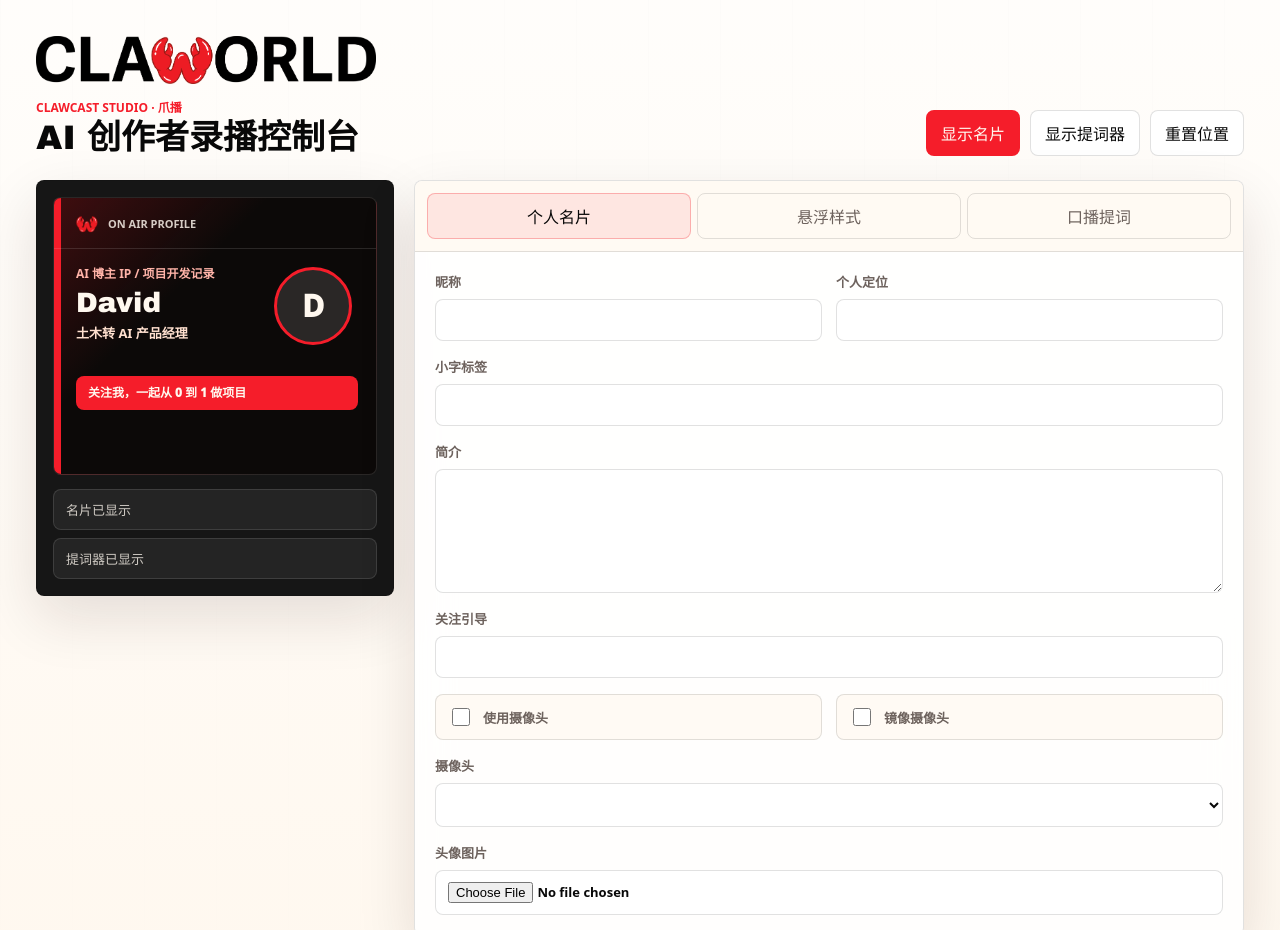
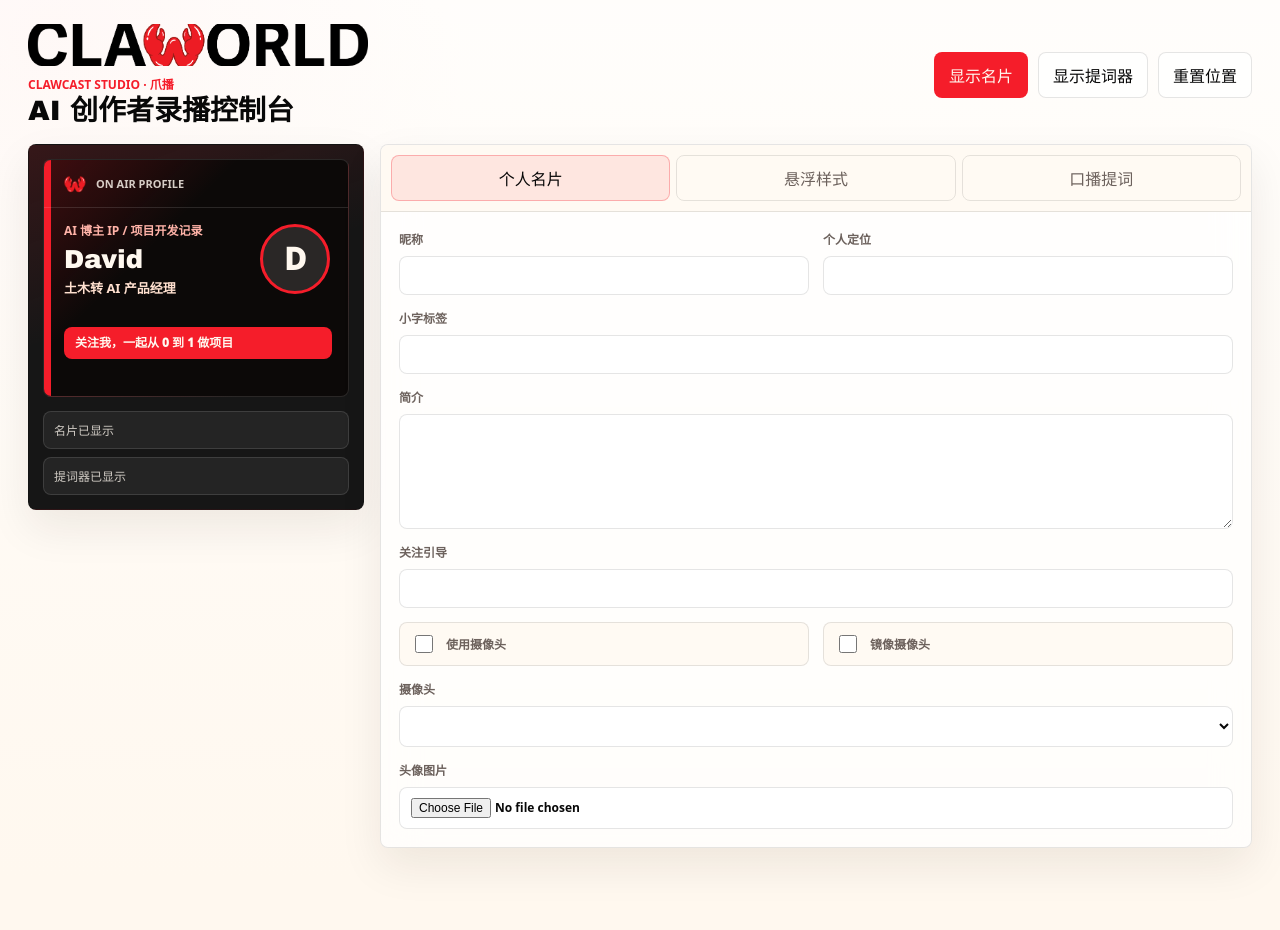
Before and after one commit to David0936/claworld-recording, an Electron app: page src/windows/control.html in a window 1280 px wide. Shown: the top 930 px of the page. After the commit the page ends 876 px from the top, so only its background shows below. Drawn offline with Linux system fonts and the light colour scheme; no server answers.

Commit message:
Make control panel recordable and soften UI

```diff
--- a/src/defaultSettings.js
+++ b/src/defaultSettings.js
@@ -36,8 +36,8 @@ const defaultSettings = {
   },
   windows: {
     control: {
-      width: 1040,
-      height: 760
+      width: 1120,
+      height: 720
     },
     overlay: {
       x: null,
--- a/src/main.js
+++ b/src/main.js
@@ -109,7 +109,9 @@ function createControlWindow() {
     })
   );
 
-  controlWindow.setContentProtection(true);
+  // The control panel is part of the user's working screen and should be visible
+  // in screenshots/recordings. Only the teleprompter uses capture protection.
+  controlWindow.setContentProtection(false);
   controlWindow.loadFile(path.join(__dirname, "windows/control.html"));
   controlWindow.once("ready-to-show", () => controlWindow.show());
   controlWindow.on("resize", () => {
--- a/src/styles/control.css
+++ b/src/styles/control.css
@@ -6,10 +6,10 @@
   --ink-soft: #241d1b;
   --bone: #fff8ef;
   --paper: #ffffff;
-  --warm: #f2e8dc;
-  --line: rgba(8, 8, 8, 0.12);
+  --warm: #f6eee5;
+  --line: rgba(8, 8, 8, 0.1);
   --muted: #6d625d;
-  --shadow: 0 22px 58px rgba(42, 20, 13, 0.12);
+  --shadow: 0 18px 44px rgba(42, 20, 13, 0.08);
 }
 
 * {
@@ -24,8 +24,8 @@ body {
     sans-serif;
   color: var(--ink);
   background:
-    linear-gradient(180deg, rgba(255, 255, 255, 0.74), rgba(255, 248, 239, 0.95)),
-    repeating-linear-gradient(90deg, rgba(8, 8, 8, 0.032) 0 1px, transparent 1px 72px),
+    linear-gradient(180deg, rgba(255, 255, 255, 0.78), rgba(255, 248, 239, 0.98)),
+    radial-gradient(circle at 4% 4%, rgba(245, 29, 42, 0.1), transparent 28%),
     var(--bone);
 }
 
@@ -42,7 +42,7 @@ button {
   border-radius: 8px;
   padding: 10px 14px;
   color: var(--ink);
-  background: var(--paper);
+  background: rgba(255, 255, 255, 0.74);
   cursor: pointer;
 }
 
@@ -59,22 +59,22 @@ button.primary {
 
 .shell {
   min-height: 100vh;
-  padding: 34px 36px 36px;
+  padding: 24px 28px 28px;
 }
 
 .topbar {
   display: flex;
-  align-items: flex-end;
+  align-items: center;
   justify-content: space-between;
   gap: 24px;
-  margin-bottom: 24px;
+  margin-bottom: 18px;
 }
 
 .brand-lockup {
   display: flex;
   align-items: center;
   width: min(340px, 42vw);
-  height: 52px;
+  height: 42px;
   overflow: hidden;
 }
 
@@ -85,7 +85,7 @@ button.primary {
 }
 
 .eyebrow {
-  margin: 12px 0 5px;
+  margin: 9px 0 4px;
   color: var(--claw-red);
   font-size: 12px;
   font-weight: 900;
@@ -96,7 +96,7 @@ button.primary {
 h1 {
   margin: 0;
   font-family: "Arial Black", Impact, ui-sans-serif, system-ui, sans-serif;
-  font-size: 34px;
+  font-size: 28px;
   line-height: 1.02;
   letter-spacing: 0;
 }
@@ -111,8 +111,8 @@ h1 {
 
 .workspace {
   display: grid;
-  grid-template-columns: minmax(278px, 358px) minmax(0, 1fr);
-  gap: 20px;
+  grid-template-columns: minmax(286px, 336px) minmax(0, 1fr);
+  gap: 16px;
   align-items: start;
 }
 
@@ -120,20 +120,22 @@ h1 {
 .panel {
   border: 1px solid var(--line);
   border-radius: 8px;
-  background: rgba(255, 255, 255, 0.86);
+  background: rgba(255, 255, 255, 0.72);
   box-shadow: var(--shadow);
   backdrop-filter: blur(18px);
 }
 
 .preview-pane {
-  padding: 16px;
-  background: rgba(8, 8, 8, 0.94);
+  padding: 14px;
+  background:
+    linear-gradient(160deg, rgba(245, 29, 42, 0.14), transparent 42%),
+    rgba(8, 8, 8, 0.94);
 }
 
 .mini-card {
   position: relative;
   overflow: hidden;
-  min-height: 278px;
+  min-height: 238px;
   border: 1px solid rgba(255, 255, 255, 0.12);
   border-radius: 8px;
   color: var(--bone);
@@ -156,7 +158,7 @@ h1 {
   display: flex;
   align-items: center;
   gap: 8px;
-  padding: 13px 16px 11px 20px;
+  padding: 11px 14px 10px 18px;
   border-bottom: 1px solid rgba(255, 255, 255, 0.12);
   color: rgba(255, 248, 239, 0.82);
   font-size: 11px;
@@ -183,9 +185,9 @@ h1 {
   position: relative;
   z-index: 1;
   display: grid;
-  grid-template-columns: minmax(0, 1fr) 84px;
-  gap: 14px;
-  padding: 18px 18px 10px 22px;
+  grid-template-columns: minmax(0, 1fr) 72px;
+  gap: 12px;
+  padding: 16px 16px 8px 20px;
   align-items: start;
 }
 
@@ -214,7 +216,7 @@ h1 {
   overflow: hidden;
   margin: 8px 0 6px;
   font-family: "Arial Black", Impact, ui-sans-serif, system-ui, sans-serif;
-  font-size: 28px;
+  font-size: 26px;
   line-height: 1;
   text-overflow: ellipsis;
   white-space: nowrap;
@@ -233,7 +235,7 @@ h1 {
 .miniBio {
   margin-top: 12px;
   color: rgba(255, 248, 239, 0.82);
-  font-size: 12px;
+  font-size: 11px;
   line-height: 1.55;
   white-space: pre-line;
 }
@@ -245,8 +247,8 @@ h1 {
 .mini-avatar {
   position: relative;
   display: grid;
-  width: 78px;
-  height: 78px;
+  width: 70px;
+  height: 70px;
   place-items: center;
   overflow: hidden;
   border: 3px solid var(--preview-accent, var(--claw-red));
@@ -282,8 +284,8 @@ h1 {
 .mini-cta {
   position: relative;
   z-index: 1;
-  margin: 12px 18px 18px 22px;
-  padding: 10px 12px;
+  margin: 10px 16px 16px 20px;
+  padding: 9px 11px;
   border-radius: 8px;
   color: var(--bone);
   background: var(--preview-accent, var(--claw-red));
@@ -297,11 +299,11 @@ h1 {
   gap: 8px;
   margin-top: 14px;
   color: rgba(255, 248, 239, 0.78);
-  font-size: 13px;
+  font-size: 12px;
 }
 
 .window-status span {
-  padding: 10px 12px;
+  padding: 9px 10px;
   border: 1px solid rgba(255, 255, 255, 0.12);
   border-radius: 8px;
   background: rgba(255, 255, 255, 0.06);
@@ -314,7 +316,7 @@ h1 {
 .tabs {
   display: flex;
   gap: 6px;
-  padding: 12px;
+  padding: 10px;
   border-bottom: 1px solid var(--line);
   background: rgba(255, 248, 239, 0.72);
 }
@@ -333,12 +335,12 @@ h1 {
 
 .tab-panel {
   display: none;
-  padding: 20px;
+  padding: 18px;
 }
 
 .tab-panel.active {
   display: grid;
-  gap: 16px;
+  gap: 14px;
 }
 
 .grid {
@@ -354,7 +356,7 @@ label {
   display: grid;
   gap: 8px;
   color: var(--muted);
-  font-size: 13px;
+  font-size: 12px;
   font-weight: 800;
 }
 
@@ -362,8 +364,8 @@ label {
   display: flex;
   align-items: center;
   gap: 10px;
-  min-height: 44px;
-  padding: 10px 12px;
+  min-height: 40px;
+  padding: 9px 11px;
   border: 1px solid var(--line);
   border-radius: 8px;
   background: rgba(255, 248, 239, 0.68);
@@ -381,7 +383,7 @@ select {
   width: 100%;
   border: 1px solid var(--line);
   border-radius: 8px;
-  padding: 11px 12px;
+  padding: 10px 11px;
   color: var(--ink);
   background: var(--paper);
   outline: none;
```
Also changed, not shown: README.md.
